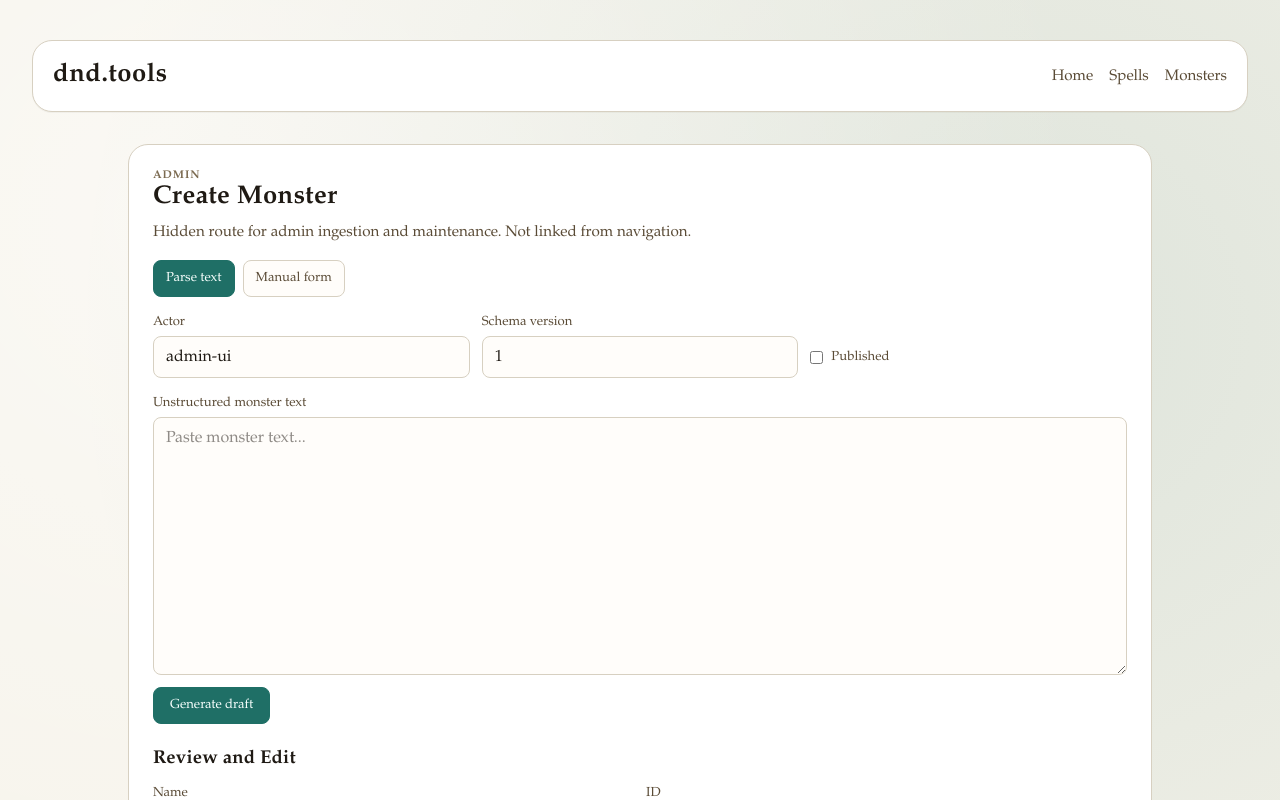
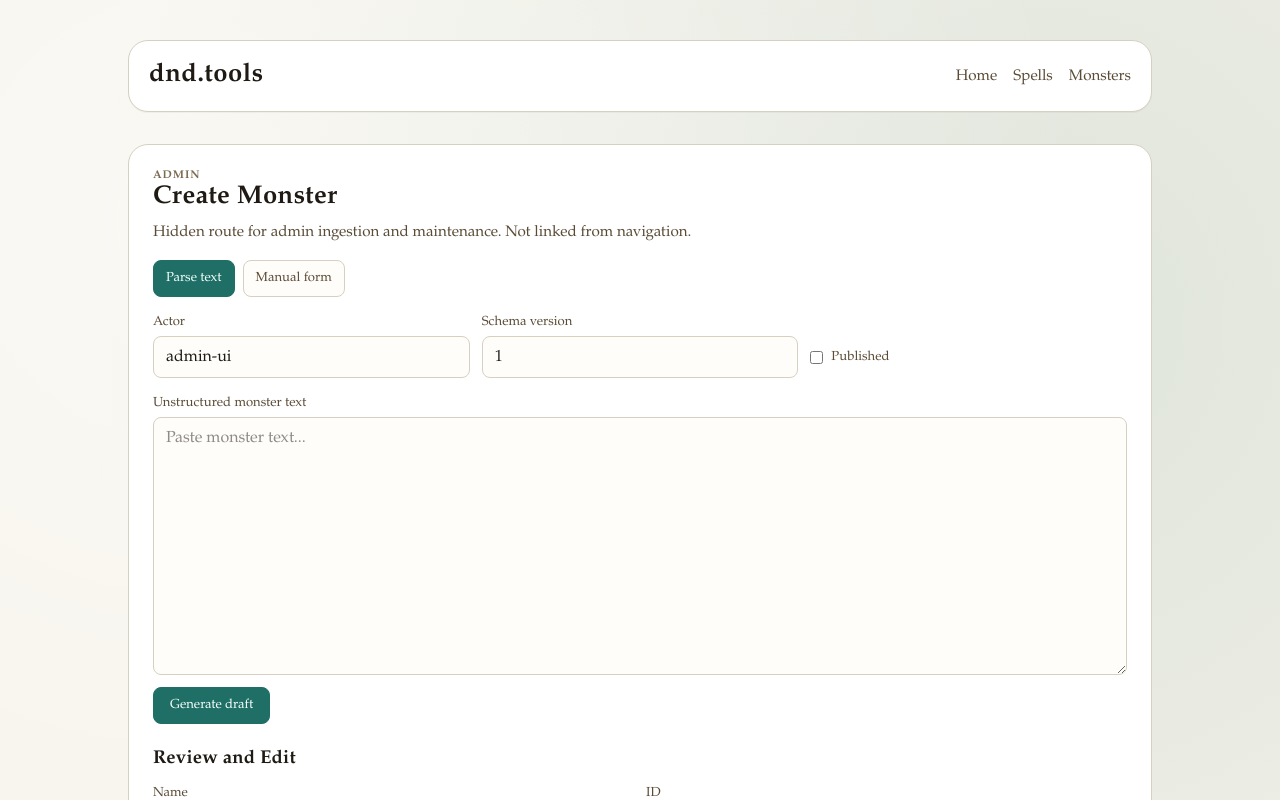
Before and after one commit to nickolu/dnd.tools, a Next.js app: page /admin/monsters/new in a window 1280 px wide. Shown: the top 800 px of the page. Built offline with nearby package versions, Linux system fonts and the light colour scheme.

Commit message:
make the header the same width as the rest of the content

```diff
--- a/components/global-nav/global-nav.tsx
+++ b/components/global-nav/global-nav.tsx
@@ -10,7 +10,7 @@ export function GlobalNav() {
   const navItems = useGlobalNavItems(pathname);
 
   return (
-    <header className="surface-card mb-8 flex items-center justify-between px-5 py-4">
+    <header className="surface-card mb-8 flex items-center justify-between px-5 py-4 max-w-5xl mx-auto">
       <Link className="site-title" href="/">
         dnd.tools
       </Link>
```
